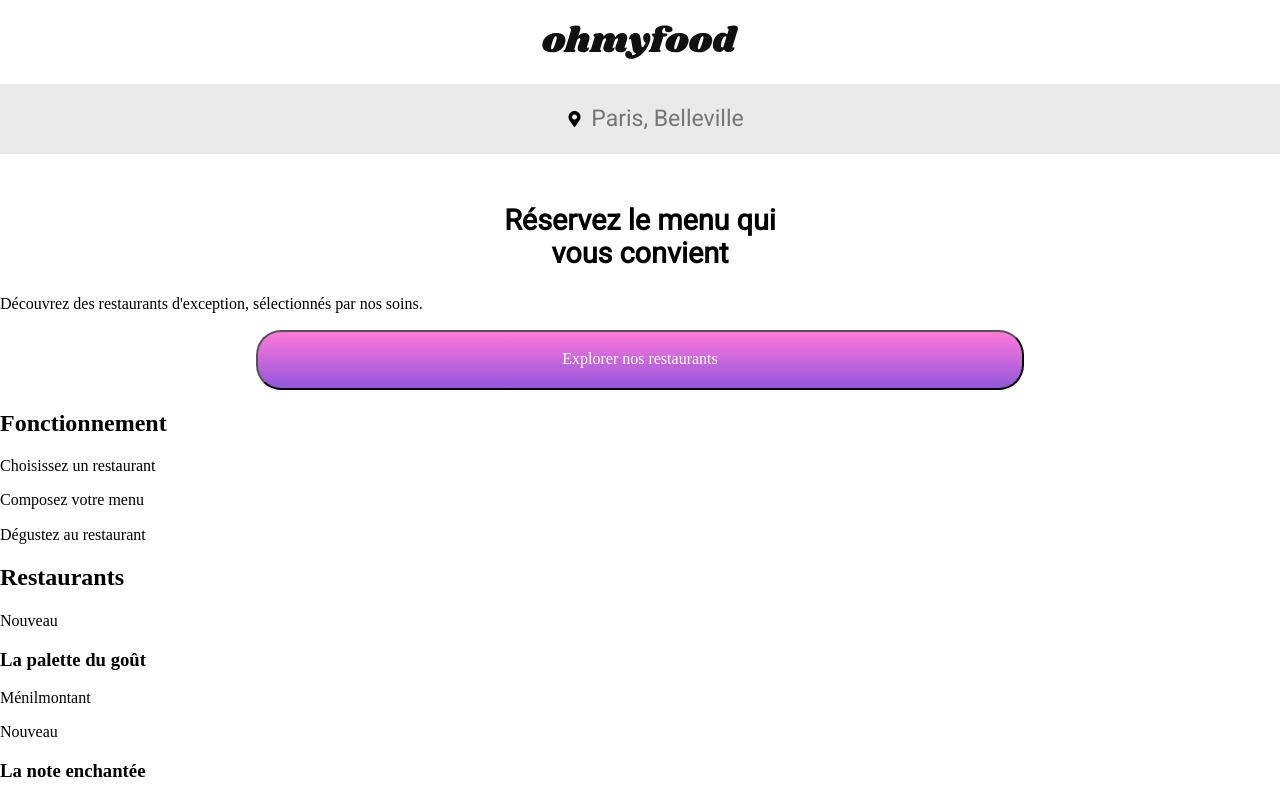
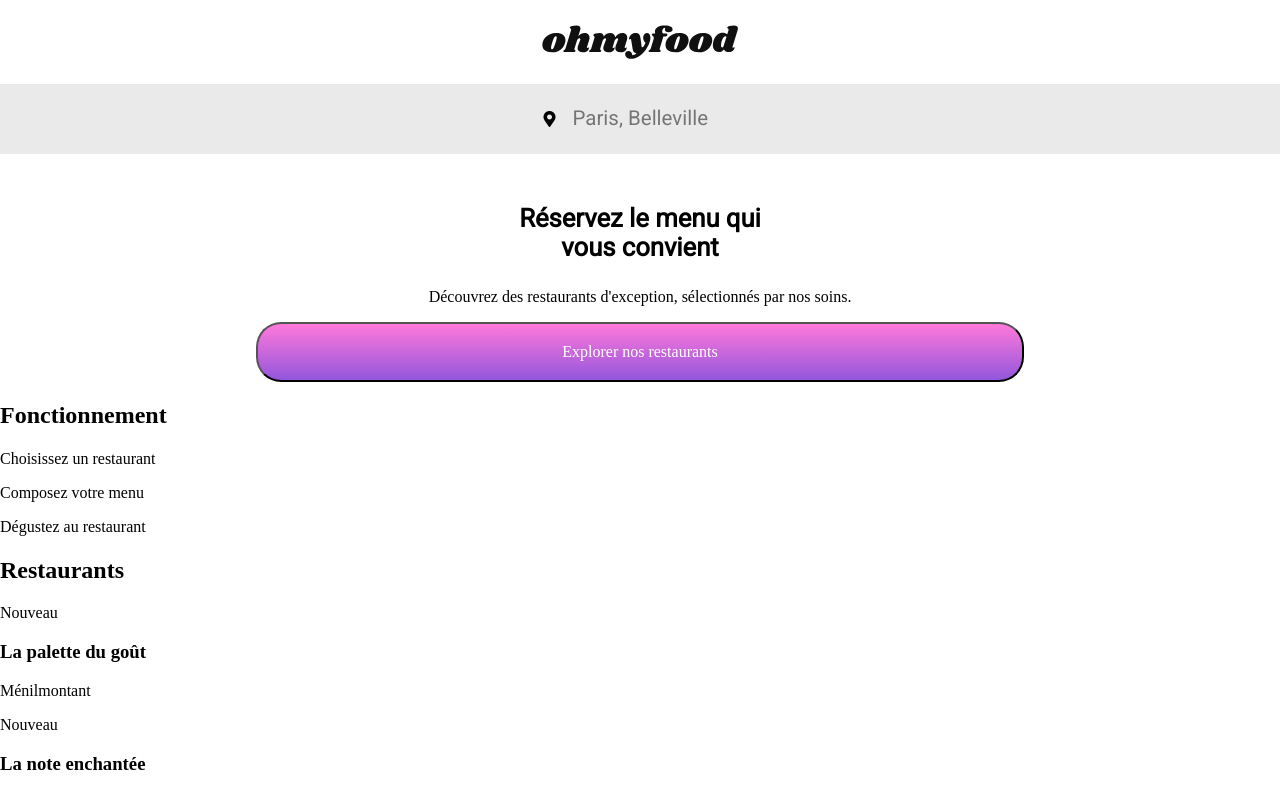
Before and after one commit to ocarpels13200/OlivierCarpels_3_26042021, a plain HTML site: page index.html in a window 1280 px wide. Shown: the top 790 px of the page. Drawn offline with Linux system fonts and the light colour scheme; a web font is replaced by a local one.

Commit message:
Travail sur la section localize

```diff
--- a/Saas/Pages/_homeSections.scss
+++ b/Saas/Pages/_homeSections.scss
@@ -13,14 +13,13 @@
         width: 20%;
         align-items: center;
         justify-content: right;
-        position: relative;
-        left: 25px;
+        margin-right: 15px;
     }
     &__town{
         width: 80%;
         @include font2;
         font-size: $paragraphfontsize;
-        text-align: center;
+        text-align: left;
         background-color: transparent;
         border: transparent;
     }
@@ -31,4 +30,7 @@
         font-weight: bolder;
         margin: 50px 0px 25px 0px;
     }
+    &__subtitle{
+        text-align: center;
+    }
 }
--- a/Saas/composants/_buttons.scss
+++ b/Saas/composants/_buttons.scss
@@ -6,9 +6,9 @@
     border-radius: 25px;
     color: white;
     background: linear-gradient($secondaryColor, $primaryColor);
-    transform: scale(1);
-    transition: transform 400ms;
+    transition: transform 1000ms cubic-bezier(0,1.28,.89,.85);
     &:hover{
         transform: scale(1.15);
+        background: linear-gradient($primaryColor, $secondaryColor);
     }
 }
--- a/Saas/utils/_variables.scss
+++ b/Saas/utils/_variables.scss
@@ -1,3 +1,3 @@
-$titlefontsize: 1.8rem;
+$titlefontsize: 1.6rem;
 $paragraphfontsize : $titlefontsize * 0.8;
 $navfontsize: $titlefontsize * 0.5;
```
Also changed, not shown: publics_html/CSS/style.css, 1 other file.
